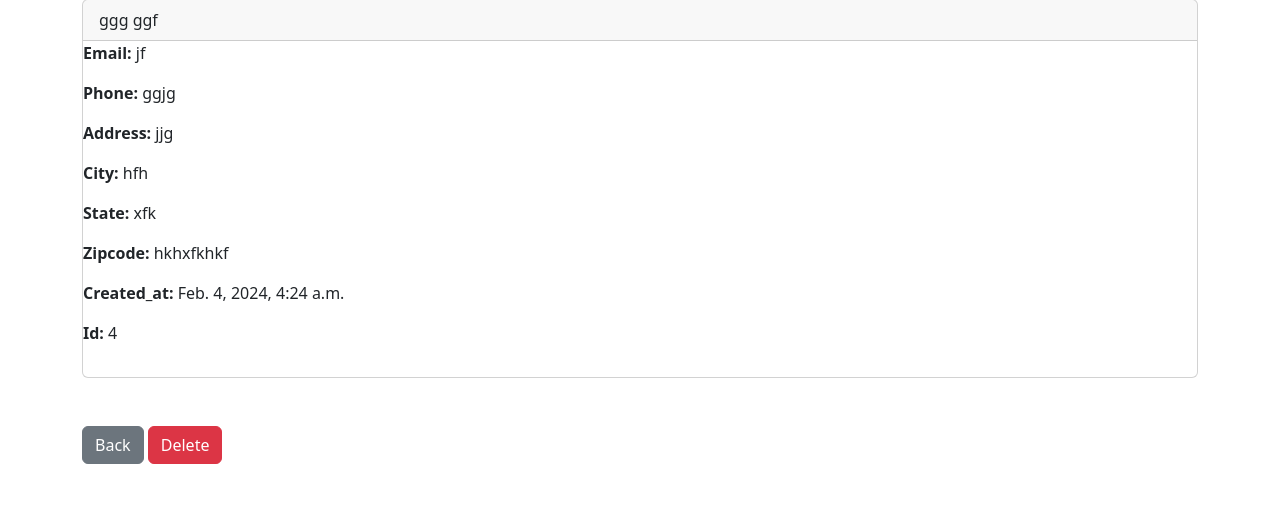
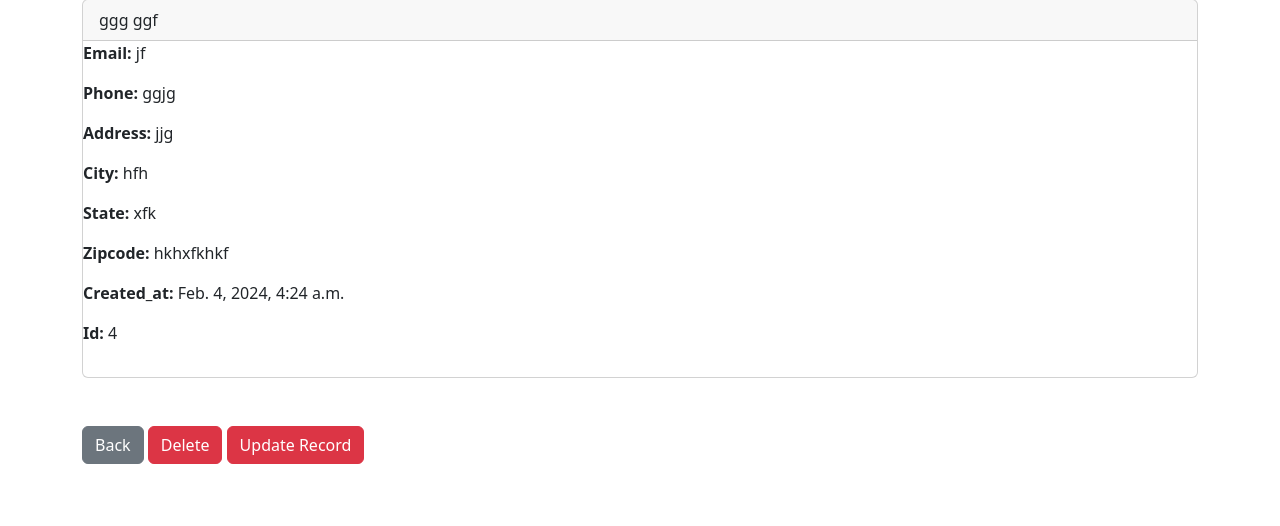
Before and after one commit to Thanushan1523/WEBSITE-CRM, a Django app: page /record/4 in a window 1280 px wide. Shown: the part 137-663 px from the top of the page. Run offline with Django 5.2, Linux system fonts and the light colour scheme; a user stored in the database is signed in; data comes from the database, SQL or seed files in the repository.

Commit message:
updating  the record

```diff
--- a/website/templates/record.html
+++ b/website/templates/record.html
@@ -42,6 +42,7 @@
     <br/>
     <a href= "{% url 'home' %}" class="btn btn-secondary ">Back</a>
     <a href= "{% url 'delete_record' customer_record.id  %}" class="btn btn-danger">Delete</a>
+    <a href= "{% url 'update_record' customer_record.id  %}" class="btn btn-danger">Update Record</a>
   </div>
 
 
--- a/website/urls.py
+++ b/website/urls.py
@@ -10,4 +10,5 @@ urlpatterns = [
     path ('record/<int:pk>',views.customer_record ,name='record'),
     path ('delete_record/<int:pk>',views.delete_record ,name='delete_record'),
     path ('add_record/',views.add_record,name='add_record'),
+    path ('update_record/<int:pk>',views.update_record ,name='update_record'),
 ]
--- a/website/views.py
+++ b/website/views.py
@@ -82,3 +82,7 @@ def add_record(request):
     else:
             messages.success(request ,"you Must Be Login ")
             return redirect ('home')
+
+def update_record(request ,pk):
+     if request.user.is_authenticated:
+          current_record =Record.objects.get(id=pk)
```
